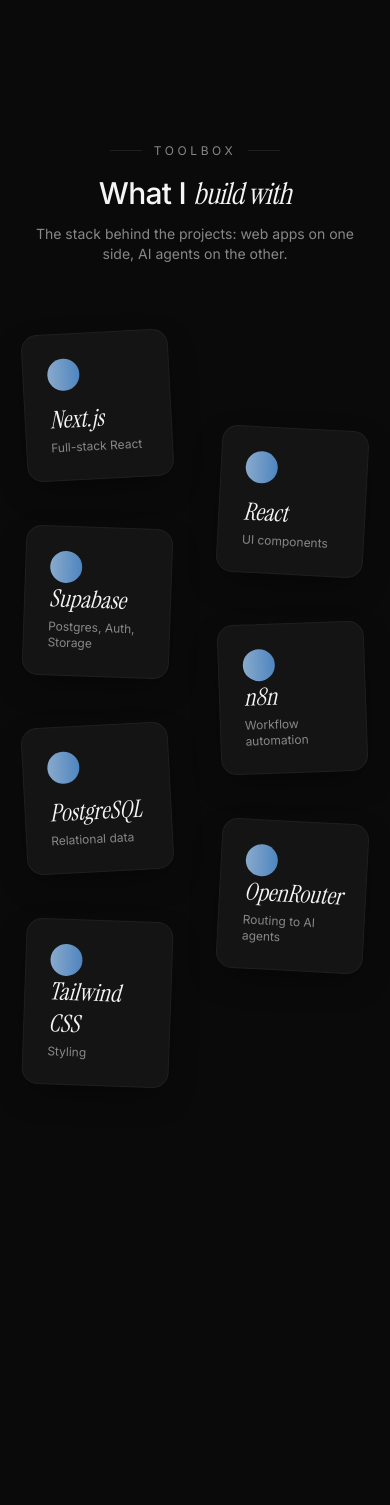
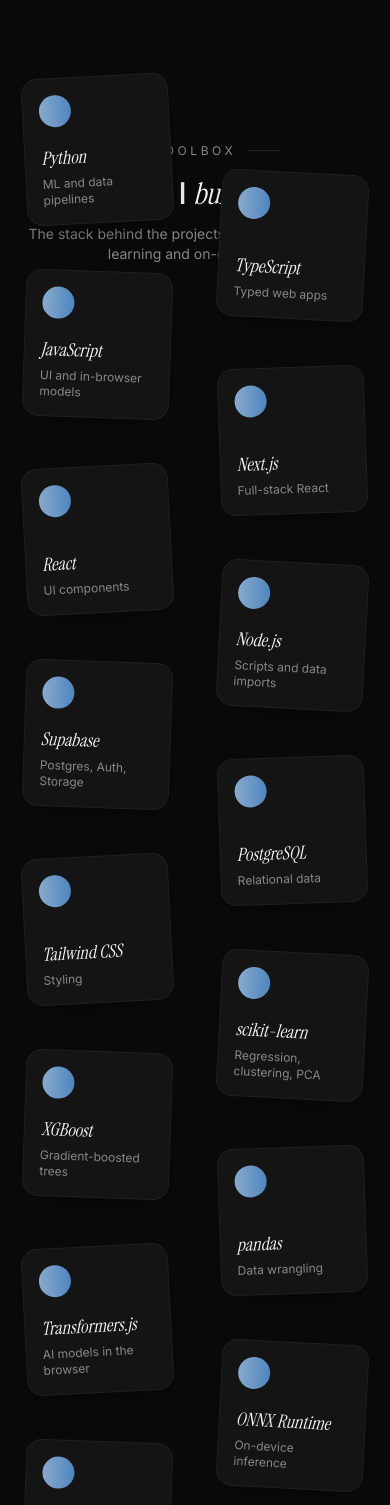
Before and after one commit to mrayyan6/Rayyan-Masroor-Portfolio, a Next.js app: page / in a window 390 px wide. Shown: the part 3520-5025 px from the top of the page. Built offline with nearby package versions, Linux system fonts and the light colour scheme.

Commit message:
changed layout

```diff
--- a/components/Toolbox.jsx
+++ b/components/Toolbox.jsx
@@ -5,13 +5,22 @@
 import { ScrollTrigger } from "gsap/ScrollTrigger";
 
 const TOOLS = [
+  { name: "Python", note: "ML and data pipelines" },
+  { name: "TypeScript", note: "Typed web apps" },
+  { name: "JavaScript", note: "UI and in-browser models" },
   { name: "Next.js", note: "Full-stack React" },
   { name: "React", note: "UI components" },
+  { name: "Node.js", note: "Scripts and data imports" },
   { name: "Supabase", note: "Postgres, Auth, Storage" },
+  { name: "PostgreSQL", note: "Relational data" },
+  { name: "Tailwind CSS", note: "Styling" },
+  { name: "scikit-learn", note: "Regression, clustering, PCA" },
+  { name: "XGBoost", note: "Gradient-boosted trees" },
+  { name: "pandas", note: "Data wrangling" },
+  { name: "Transformers.js", note: "AI models in the browser" },
+  { name: "ONNX Runtime", note: "On-device inference" },
+  { name: "Whisper", note: "Speech recognition" },
   { name: "n8n", note: "Workflow automation" },
-  { name: "PostgreSQL", note: "Relational data" },
-  { name: "OpenRouter", note: "Routing to AI agents" },
-  { name: "Tailwind CSS", note: "Styling" },
 ];
 
 const COL_A = TOOLS.filter((_, i) => i % 2 === 0);
@@ -20,7 +29,7 @@
 function ToolCard({ tool, rotate }) {
   return (
     <div
-      className="flex aspect-square w-full max-w-[320px] flex-col justify-between rounded-2xl border border-stroke bg-surface p-6 shadow-card transition-transform duration-300 hover:scale-[1.03]"
+      className="flex aspect-square w-full max-w-[320px] flex-col justify-between rounded-2xl border border-stroke bg-surface p-4 shadow-card transition-transform duration-300 hover:scale-[1.03] sm:p-6"
       style={{ transform: `rotate(${rotate}deg)` }}
     >
       <span
@@ -31,7 +40,7 @@
         aria-hidden="true"
       />
       <div>
-        <p className="font-display text-2xl italic text-text-primary">{tool.name}</p>
+        <p className="break-words font-display text-lg italic text-text-primary sm:text-2xl">{tool.name}</p>
         <p className="mt-1 text-xs text-muted">{tool.note}</p>
       </div>
     </div>
@@ -88,7 +97,7 @@
   }, []);
 
   return (
-    <section id="toolbox" ref={sectionRef} className="relative min-h-[220vh] bg-bg">
+    <section id="toolbox" ref={sectionRef} className="relative bg-bg">
       <div ref={contentRef} className="relative z-10 flex h-screen items-center justify-center">
         <div className="mx-auto max-w-content px-6 text-center">
           <div className="mb-4 flex items-center justify-center gap-3">
@@ -100,13 +109,14 @@
             What I <span className="font-display italic">build with</span>
           </h2>
           <p className="mx-auto mt-3 max-w-md text-sm text-muted sm:text-base">
-            The stack behind the projects: web apps on one side, AI agents on
-            the other.
+            The stack behind the projects: web apps, machine learning and
+            on-device AI.
           </p>
         </div>
       </div>
 
-      <div className="absolute inset-0 z-20 flex items-center justify-center overflow-hidden">
+      {/* In flow, pulled up over the pinned heading, so the section grows with the tool list */}
+      <div className="relative z-20 -mt-[100vh] overflow-hidden py-[35vh]">
         <div className="mx-auto grid w-full max-w-[1400px] grid-cols-2 gap-12 px-6 md:gap-40">
           <div ref={colARef} className="flex flex-col items-start gap-12">
             {COL_A.map((tool, i) => (
```
